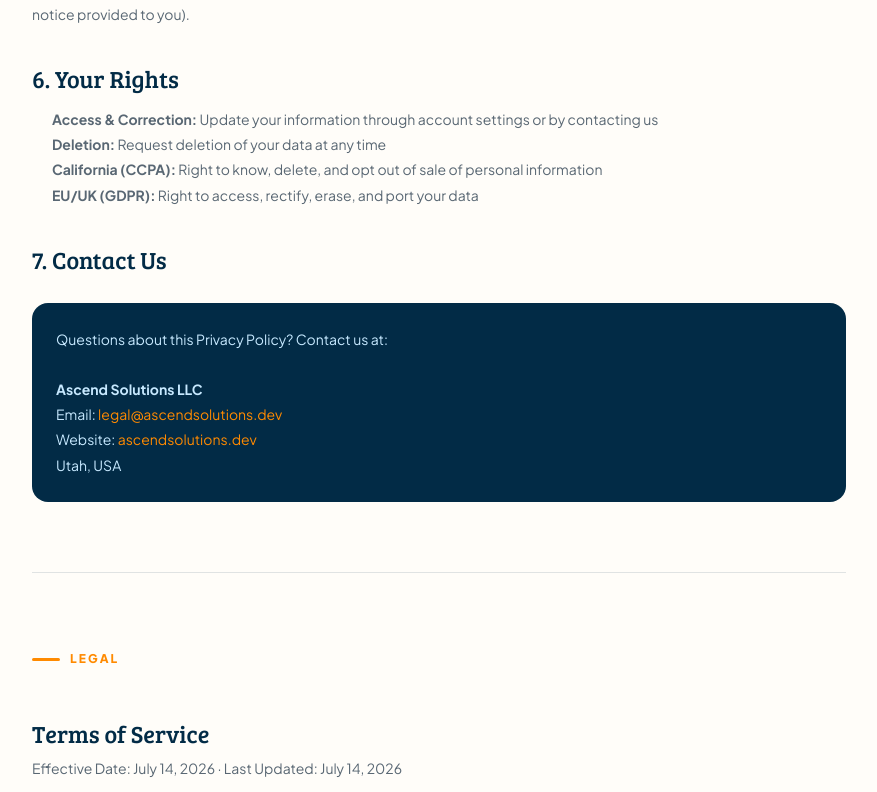
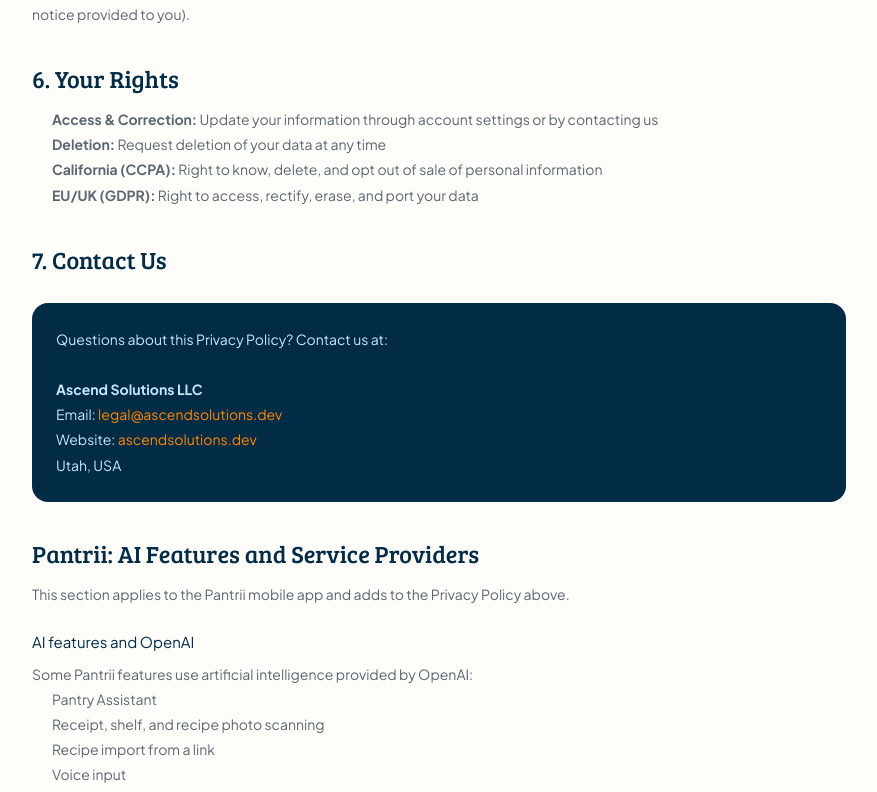
Before and after one commit to Ascend-Solutions-Dev/ascend-solutions-website, a Next.js app: page /legal in a window 1280 px wide. Shown: the part 2000-2792 px from the top of the page, without its empty margins (356-1233 px from the left). Built offline with nearby package versions, Linux system fonts and the light colour scheme.

Commit message:
docs: expand Pantrii privacy policy disclosures

```diff
--- a/app/legal/page.tsx
+++ b/app/legal/page.tsx
@@ -16,7 +16,7 @@
 export default function LegalPage(){return <><Header/><main id="main-content">
   <section className="page-hero"><div className="page-hero-shell"><span className="eyebrow">Legal</span><h1 className="page-title">Policies and agreements.</h1><p className="page-lead">Read the terms and privacy policies for Ascend Solutions products.</p></div></section>
   <div className="legal-layout"><aside className="legal-nav"><p>Legal documents</p><a href="#privacy">Privacy Policy</a><a href="#tos">Terms of Service</a><a href="#eula">EULA</a></aside><div>
-    <section className="legal-doc" id="privacy"><span className="eyebrow">Legal</span><h2 className="legal-title">Privacy Policy</h2><p className="legal-meta">Effective Date: July 14, 2026 · Last Updated: July 14, 2026</p><div className="legal-intro"><strong>Our commitment:</strong> Ascend Solutions LLC builds for families. We take the privacy of your family, especially your children, seriously. We never sell your data, we minimize what we collect, and we exceed COPPA requirements for any features involving children under 13.</div>
+    <section className="legal-doc" id="privacy"><span className="eyebrow">Legal</span><h2 className="legal-title">Privacy Policy</h2><p className="legal-meta">Effective Date: July 14, 2026 · Last Updated: October 3, 2026</p><div className="legal-intro"><strong>Our commitment:</strong> Ascend Solutions LLC builds for families. We take the privacy of your family, especially your children, seriously. We never sell your data, we minimize what we collect, and we exceed COPPA requirements for any features involving children under 13.</div>
       <h2>1. Introduction</h2><p>Welcome to Ascend Solutions LLC (&quot;Ascend Solutions,&quot; &quot;we,&quot; &quot;us,&quot; or &quot;our&quot;). This Privacy Policy explains how we collect, use, disclose, and safeguard your information when you use our mobile applications and related services (collectively, the &quot;Services&quot;). By using our Services, you agree to the terms of this Privacy Policy.</p>
       <h2>2. Information We Collect</h2><h3>Information You Provide</h3><ul><li>Account registration information (name, email address, username, password)</li><li>Profile information you choose to provide</li><li>Communications you send to us</li><li>Payment information (processed securely through third-party processors)</li></ul><h3>Information Collected Automatically</h3><ul><li>Device information (device type, operating system, unique device identifiers)</li><li>Usage data (features used, time spent, actions taken within the app)</li><li>Log data (IP address, pages visited, time and date of visits)</li><li>Location data (only if you grant permission)</li><li>Crash reports and performance data</li></ul>
       <h2>3. Children&apos;s Privacy (COPPA)</h2><p>Our Services are designed for families. We do not knowingly collect personal information from children under the age of 13 without verifiable parental consent. If you are a parent or guardian and believe your child has provided us with personal information without your consent, please contact us immediately at <a href={legalEmail}>legal@ascendsolutions.dev</a>. We will take steps to remove such information promptly.</p>
@@ -24,6 +24,20 @@
       <h2>5. How We Share Your Information</h2><p>We do not sell, trade, or rent your personal information to third parties. We may share your information only with trusted service providers who assist in operating our Services, when required by law, or in the event of a business transfer (with notice provided to you).</p>
       <h2>6. Your Rights</h2><ul><li><strong>Access &amp; Correction:</strong> Update your information through account settings or by contacting us</li><li><strong>Deletion:</strong> Request deletion of your data at any time</li><li><strong>California (CCPA):</strong> Right to know, delete, and opt out of sale of personal information</li><li><strong>EU/UK (GDPR):</strong> Right to access, rectify, erase, and port your data</li></ul>
       <h2>7. Contact Us</h2><Contact label="Questions about this Privacy Policy? Contact us at:"/>
+      <h2>Pantrii: AI Features and Service Providers</h2>
+      <p>This section applies to the Pantrii mobile app and adds to the Privacy Policy above.</p>
+      <h3>AI features and OpenAI</h3>
+      <p>Some Pantrii features use artificial intelligence provided by OpenAI:</p>
+      <ul><li>Pantry Assistant</li><li>Receipt, shelf, and recipe photo scanning</li><li>Recipe import from a link</li><li>Voice input</li><li>Recipe scaling</li><li>Barcode product details</li></ul>
+      <p>When you use one of these features, the content you provide is sent to OpenAI to process your request. Depending on the feature, this may include photos, voice recordings, recipe links, assistant messages, and pantry or grocery items related to your request.</p>
+      <p>Pantrii asks for your permission the first time you use an AI feature. Nothing is sent to OpenAI through these features unless you allow it. If you decline, you can continue using Pantrii&apos;s other features.</p>
+      <p>OpenAI processes this content to provide the AI features. OpenAI does not use API data to train its models by default. Under its standard API settings, OpenAI may retain content in abuse monitoring logs for up to 30 days, with longer retention where required by law or necessary to protect its services or others. Some API features may store data for longer to fulfill a request.</p>
+      <h3>Other service providers</h3>
+      <p>We use these providers to operate Pantrii:</p>
+      <ul><li><strong>Supabase</strong> hosts account and app data, including pantry items, grocery lists, recipes, meal plans, household members, and uploaded photos.</li><li><strong>RevenueCat</strong> manages subscriptions. It receives your account ID and purchase history; Apple handles payment details for purchases made through the App Store.</li><li><strong>Resend</strong> sends account and household invitation emails.</li><li><strong>Expo</strong> delivers push notifications using your device&apos;s push token.</li><li><strong>Open Food Facts</strong> receives a product&apos;s barcode number when you scan it; we do not send your Pantrii account details with that request.</li></ul>
+      <p>We do not sell your data or use it for advertising. Pantrii does not track you across other companies&apos; apps or websites.</p>
+      <h3>Deleting your data</h3>
+      <p>You can delete your account and its data in the app under <strong>Settings → Delete account</strong>. You can also request deletion by emailing <a href="mailto:info@ascendsolutions.dev">info@ascendsolutions.dev</a>.</p>
     </section>
     <section className="legal-doc" id="tos"><span className="eyebrow">Legal</span><h2 className="legal-title">Terms of Service</h2><p className="legal-meta">Effective Date: July 14, 2026 · Last Updated: July 14, 2026</p><div className="legal-intro">By downloading, installing, or using our Services, you confirm that you have read, understood, and agree to be bound by these Terms of Service. If you do not agree, do not use our Services.</div>
       <h2>1. Acceptance of Terms</h2><p>These Terms of Service (&quot;Terms&quot;) constitute a legally binding agreement between you and Ascend Solutions LLC governing your access to and use of our mobile applications, websites, and related services (collectively, the &quot;Services&quot;).</p>
```
